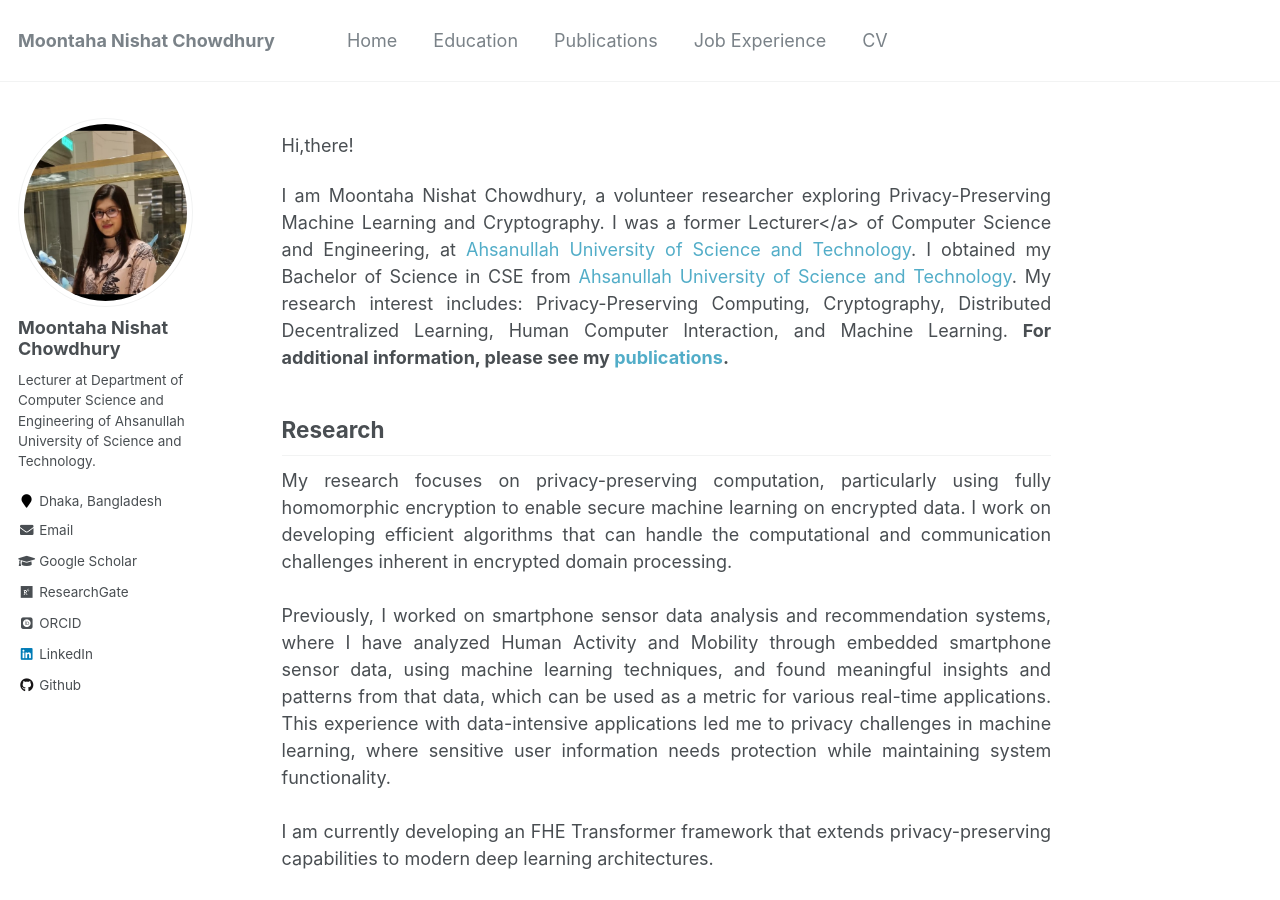
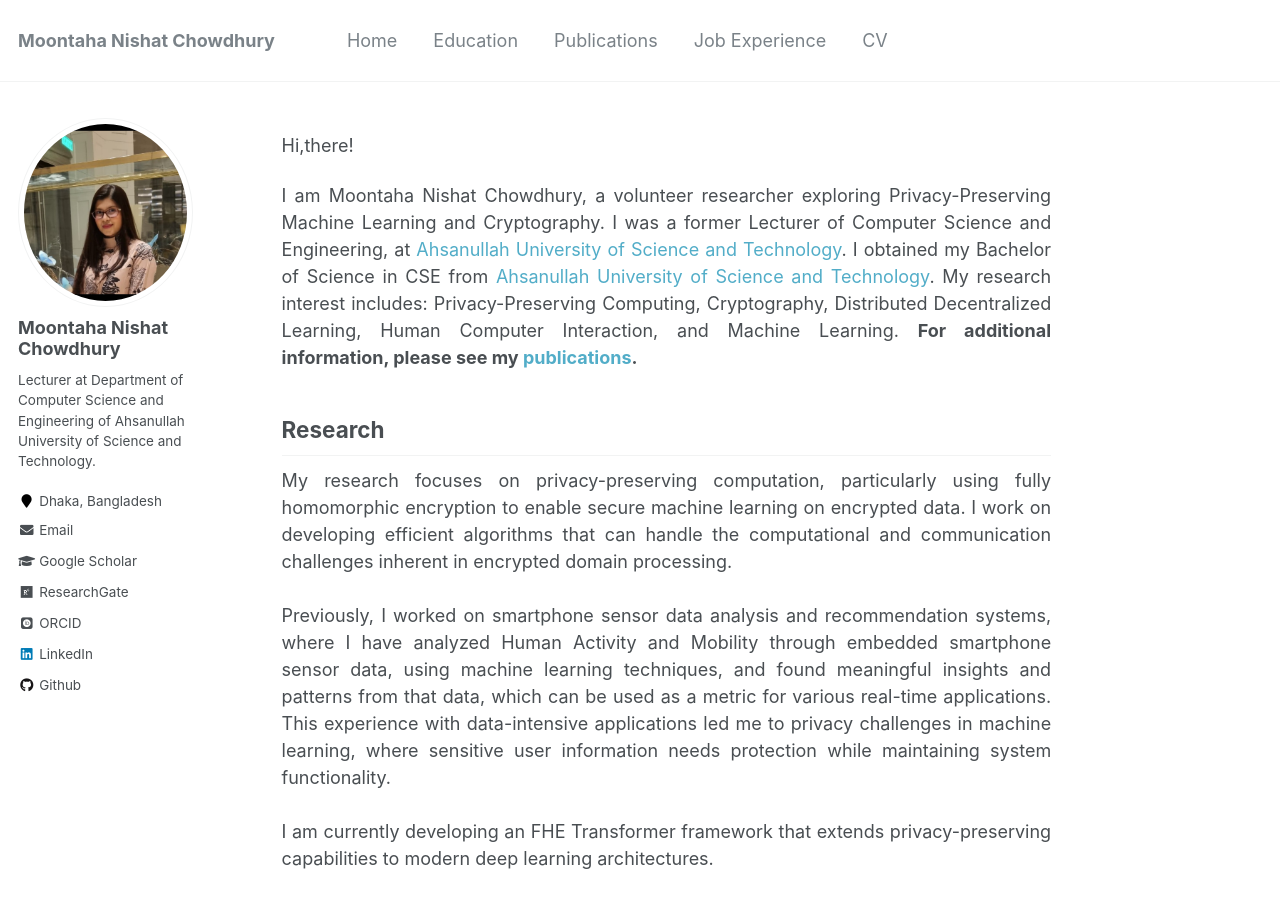
Before and after one commit to chowdhurymoontaha/chowdhurymoontaha.github.io, a Jekyll site: the page built from _pages/about.md, in a window 1280 px wide and 900 px high. Built offline with Jekyll 4.4.1, drawn with Linux system fonts in a browser that asks for light colours; some web fonts are replaced.

Commit message:
Update about.md

```diff
--- a/_pages/about.md
+++ b/_pages/about.md
@@ -10,7 +10,7 @@ redirect_from:
 
 Hi,there!
 
-<p style="text-align:justify">I am Moontaha Nishat Chowdhury, a volunteer researcher exploring Privacy-Preserving Machine Learning and Cryptography. I was a former Lecturer</a> of Computer Science and Engineering, at <a href="https://aust.edu/">Ahsanullah University of Science and Technology</a>. I obtained my Bachelor of Science in CSE from <a href="https://aust.edu/">Ahsanullah University of Science and Technology</a>. My research interest includes: Privacy-Preserving Computing, Cryptography, Distributed Decentralized Learning, Human Computer Interaction, and Machine Learning.
+<p style="text-align:justify">I am Moontaha Nishat Chowdhury, a volunteer researcher exploring Privacy-Preserving Machine Learning and Cryptography. I was a former Lecturer of Computer Science and Engineering, at <a href="https://aust.edu/">Ahsanullah University of Science and Technology</a>. I obtained my Bachelor of Science in CSE from <a href="https://aust.edu/">Ahsanullah University of Science and Technology</a>. My research interest includes: Privacy-Preserving Computing, Cryptography, Distributed Decentralized Learning, Human Computer Interaction, and Machine Learning.
 <b> For additional information, please see my <a href="https://chowdhurymoontaha.github.io//publications/">publications</a>.</b>
 </p>
 
```
